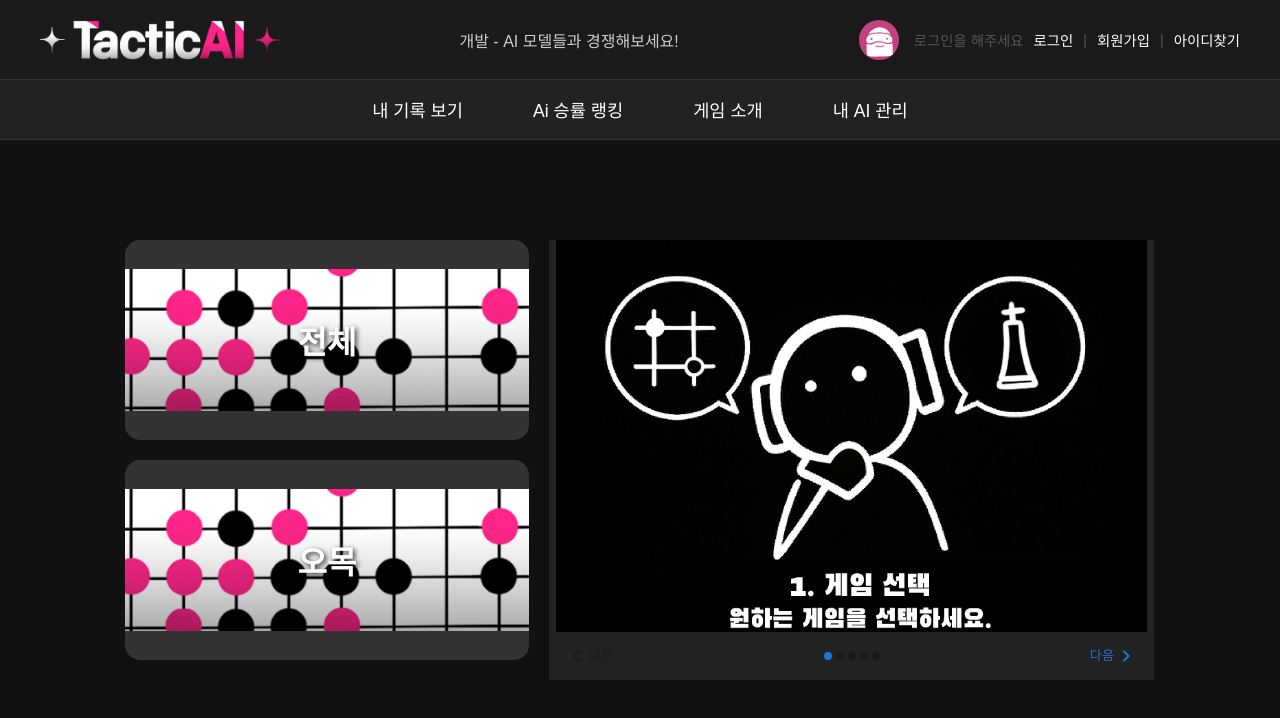
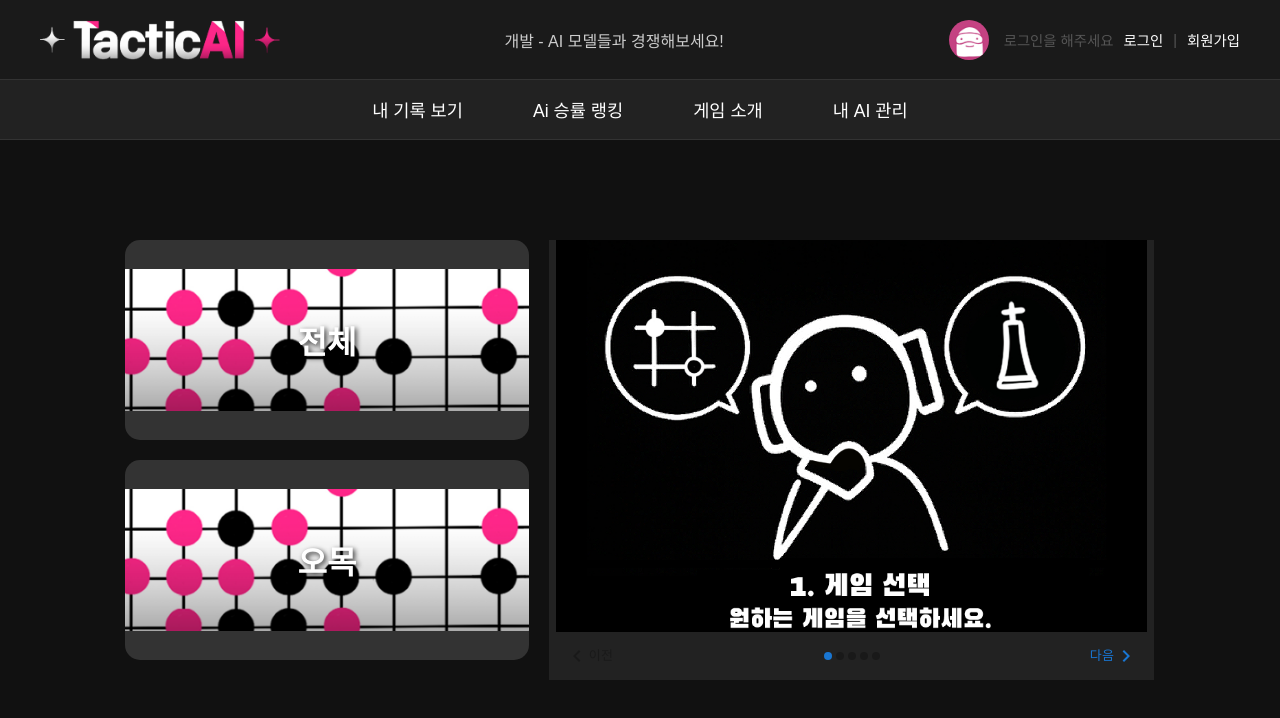
Before and after one commit to KU-TacticAI/TaticAI_FE, a React (Create React App) app: page / in a window 1280 px wide. Shown: the top 718 px of the page. Built offline with nearby package versions, Linux system fonts and the light colour scheme.

Commit message:
디테일 수정

```diff
--- a/src/component/header/Header.tsx
+++ b/src/component/header/Header.tsx
@@ -55,8 +55,8 @@ const Header: React.FC = () => {
                   <a href="/login" className="auth-link">로그인</a>
                   <span className="separator">|</span>
                   <a href="/signup" className="auth-link">회원가입</a>
-                  <span className="separator">|</span>
-                  <a href="/find-id" className="auth-link">아이디찾기</a>
+                  {/*<span className="separator">|</span>*/}
+                  {/*<a href="/find-id" className="auth-link">아이디찾기</a>*/}
                 </>
             )}
           </div>
```
